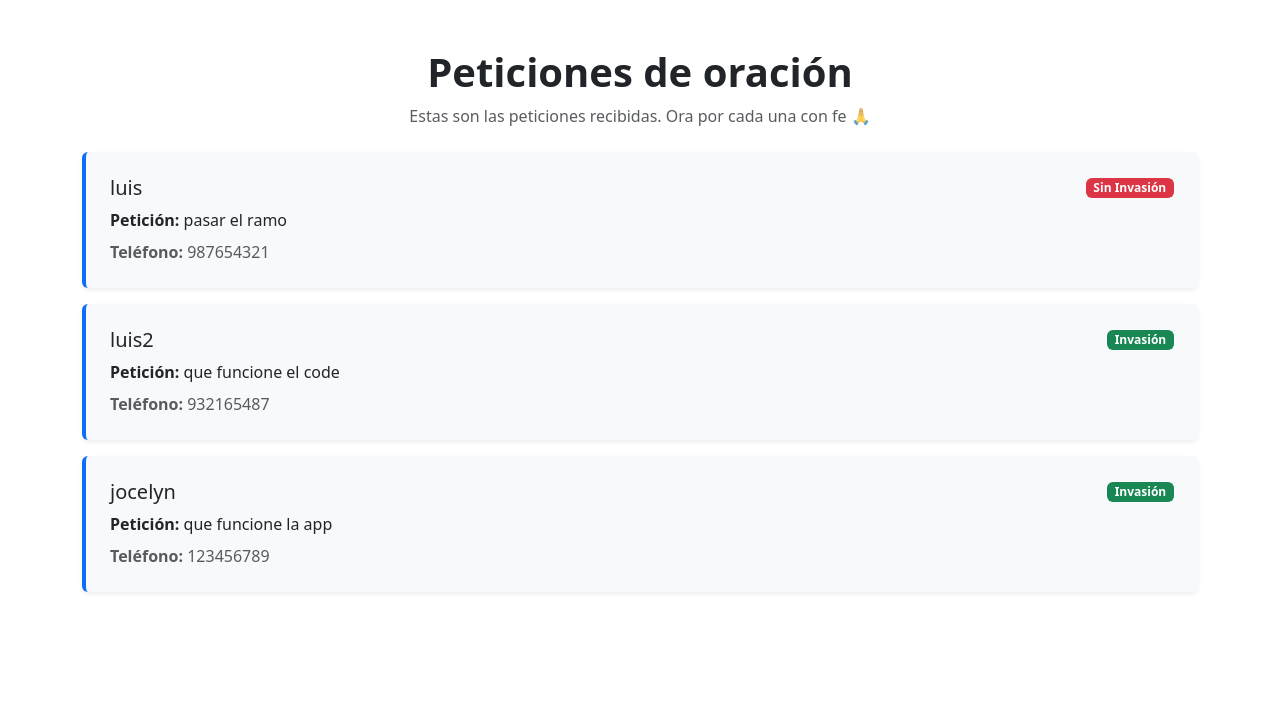
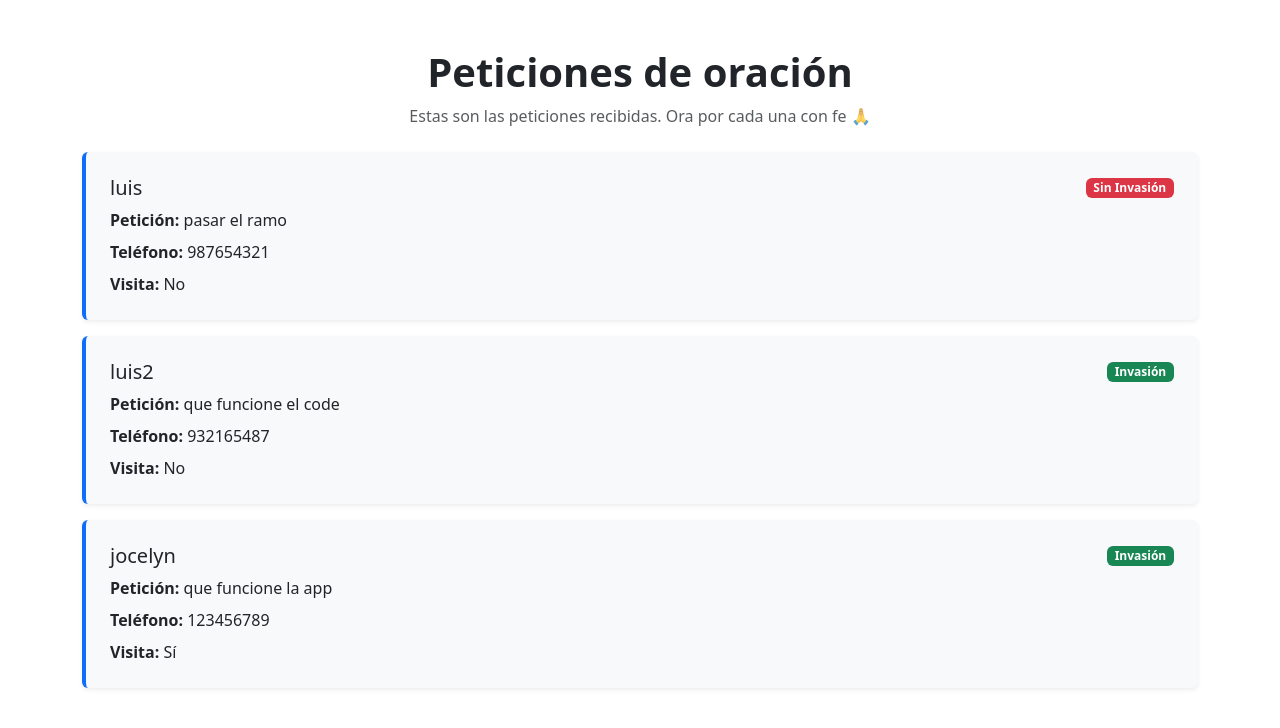
Before and after one commit to LuisCano23/Proyecto-peticiones, a Flask app: page /intersecion in a window 1280 px wide. Shown: the part 56-784 px from the top of the page. Run offline with Flask 3, Linux system fonts and the light colour scheme; a user stored in the database is signed in.

Commit message:
Arreglos menores

```diff
--- a/app/forms.py
+++ b/app/forms.py
@@ -32,6 +32,7 @@ class PeticionesForm(FlaskForm):
     nombre = StringField('Nombre', validators=[DataRequired(), Length(min=2, max=100)])
     telefono = StringField('Teléfono', validators=[DataRequired(), Length(min=9, max=15)])
     peticion = StringField('Petición', validators=[DataRequired(), Length(min=2, max=500)])
+    visita = BooleanField('Visita')
     invasion = BooleanField('Invasión')
     submit = SubmitField('Registrar Petición')
 
--- a/app/models.py
+++ b/app/models.py
@@ -48,8 +48,8 @@ class Peticiones(db.Model):
     nombre = db.Column(db.String(100), nullable=False)
     telefono = db.Column(db.String(15), nullable=False)
     peticion = db.Column(db.String(500), nullable=False)
-    # contactado = dato que será definido por selección (rrss, contacto directo, ninguna, etc)
     invasion = db.Column(db.Integer, default=0)
+    visita = db.Column(db.Integer, default=0)
 
 class Nota(db.Model):
     __tablename__ = 'notas'
--- a/app/routes.py
+++ b/app/routes.py
@@ -115,6 +115,7 @@ def ingresar_peticion():
             nombre=form.nombre.data,
             telefono=form.telefono.data,
             peticion=form.peticion.data,
+            visita=1 if form.visita.data else 0,
             invasion=1 if form.invasion.data else 0
         )
         db.session.add(peticion)
--- a/app/templates/intersecion.html
+++ b/app/templates/intersecion.html
@@ -22,7 +22,12 @@
                 </div>
 
                 <p class="mb-2"><strong>Petición:</strong> {{ peticion.peticion }}</p>
-                <p class="mb-0 text-muted"><strong>Teléfono:</strong> {{ peticion.telefono }}</p>
+                <p class="mb-2"><strong>Teléfono:</strong> {{ peticion.telefono }}</p>
+                {% if peticion.visita == 1 %}
+                <p class="mb-0"><strong>Visita:</strong> Sí</p>
+                {% else %}
+                <p class="mb-0"><strong>Visita:</strong> No</p>
+                {% endif %}
             </div>
         </div>
         {% endfor %}
--- a/app/templates/peticion.html
+++ b/app/templates/peticion.html
@@ -31,6 +31,12 @@
                     </div>
 
                     <div class="form-check mb-4">
+                        {{ form.visita(class="form-check-input") }}
+                        {{ form.visita.label(class="form-check-label") }}
+                        <span class="fst-italic">(Si deseas recibir una visita por tu petición marca esta casilla.)</span>
+                    </div>
+
+                    <div class="form-check mb-4">
                         {{ form.invasion(class="form-check-input") }}
                         {{ form.invasion.label(class="form-check-label") }}
                         <span class="fst-italic">(Marca esta casilla si te contactaron por "Invasión del amor de Dios")</span>
```
Also changed, not shown: migrations/versions/27126b93989b_campo_visita_en_petición.py (added, +32 -0 lines), instance/database.db.
